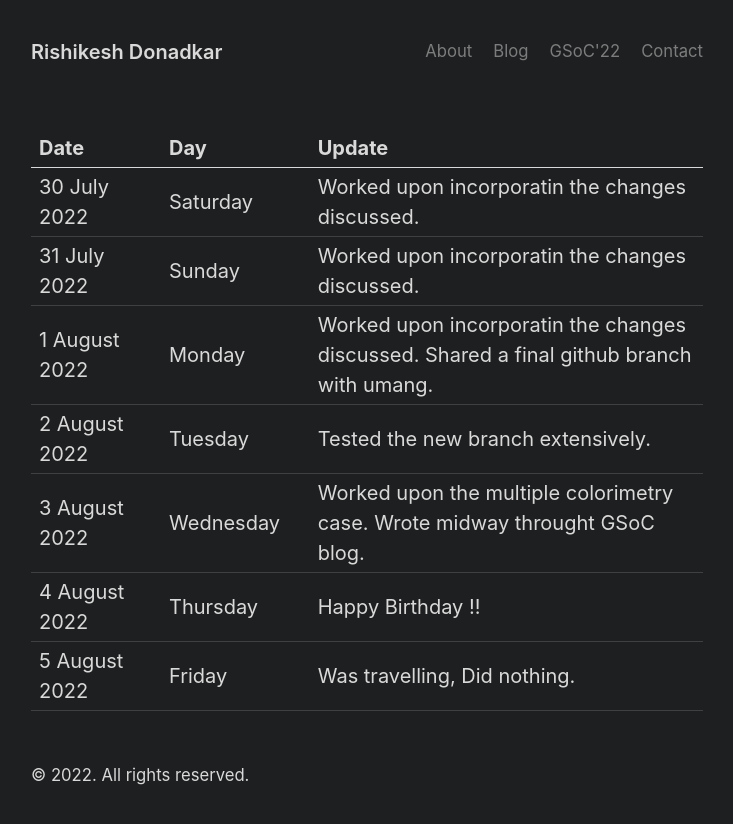
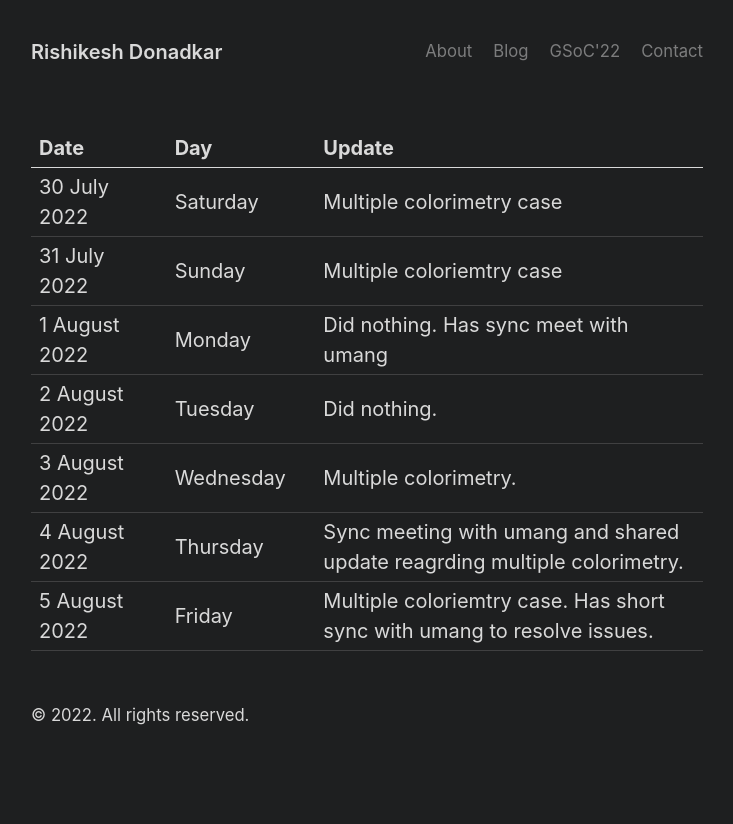
Before and after one commit to RISHI27-dot/rishi27-dot.github.io, a Jekyll site: the page built from gsoc/weeks/week_8.md, in a window 1280 px wide. Shown: the top 824 px of the page, without its empty margins (273-1006 px from the left). Built offline with Jekyll 4.4.1, drawn with Linux system fonts in a browser that asks for light colours.

Commit message:
updated the progress log

```diff
--- a/gsoc/weeks/week_8.md
+++ b/gsoc/weeks/week_8.md
@@ -5,10 +5,10 @@ title: week 8
 
 |Date        ||Day          ||Update
 | -----------|-|------------|-|-------------|
-30 July 2022 ||Saturday        ||  Worked upon incorporatin the changes discussed.
-31 July 2022 ||Sunday        ||  Worked upon incorporatin the changes discussed.
-1 August 2022 ||Monday        ||  Worked upon incorporatin the changes discussed. Shared a final github branch with umang.
-2 August 2022 ||Tuesday        ||  Tested the new branch extensively.
-3 August 2022 ||Wednesday        ||  Worked upon the multiple colorimetry case. Wrote midway throught GSoC blog.
-4 August 2022 ||Thursday        ||  Happy Birthday !!
-5 August 2022 ||Friday        || Was travelling, Did nothing.
+30 July 2022 ||Saturday        ||  Multiple colorimetry case
+31 July 2022 ||Sunday        ||  Multiple coloriemtry case
+1 August 2022 ||Monday        ||  Did nothing. Has sync meet with umang
+2 August 2022 ||Tuesday        ||  Did nothing.
+3 August 2022 ||Wednesday        ||  Multiple colorimetry.
+4 August 2022 ||Thursday        ||  Sync meeting with umang and shared update reagrding multiple colorimetry.
+5 August 2022 ||Friday        || Multiple coloriemtry case. Has short sync with umang to resolve issues.
```
Also changed, not shown: gsoc/weeks/week_10.md (+7 -7 lines), gsoc/weeks/week_11.md (+6 -6 lines), gsoc/weeks/week_12.md (+7 -7 lines), gsoc/weeks/week_13.md (+7 -7 lines), gsoc/weeks/week_9.md (+7 -7 lines).
